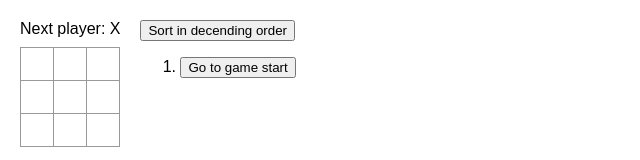
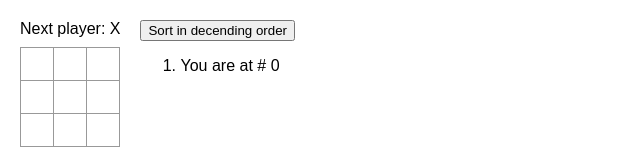
Before and after one commit to Simon-Bakken-Jantasuk/tic-tac-toe-react, a React (Create React App) app: page / in a window 1280 px wide. Shown: the top 160 px of the page, without its empty margins (0-640 px from the left). Built offline with nearby package versions, Linux system fonts and the light colour scheme.

Commit message:
Finish task 1

```diff
--- a/src/App.js
+++ b/src/App.js
@@ -4,6 +4,7 @@ export default function Game() {
   const [history, setHistory] = useState([Array(9).fill(null)]);
   const [currentMove, setCurrentMove] = useState(0);
   const [sort, setSort] = useState(false);
+  const [button, setButton] = useState(true);
   const xIsNext = currentMove % 2 === 0;
   const currentSquares = history[currentMove];
 
@@ -21,19 +22,26 @@ export default function Game() {
     setCurrentMove(nextMove);
   }
 
-  const moves = history.map((_, move) => {
+  const moves = history.map((square, move) => {
     let description;
-    if (move > 0) {
+
+    if (move == currentMove) {
+      description = `You are at # ${move}`
+      return (
+        <li key={move}>
+          <p>{description}</p>
+        </li>
+      );
+    } else if (move > 0){
       description = `Go to move # ${move}`;
     } else {
       description = "Go to game start";
     }
+
     return (
-      <>
-        <li key={move}>
-          <button onClick={() => jumpTo(move)}>{description}</button>
-        </li>
-      </>
+      <li key={move}>
+        <button onClick={() => jumpTo(move)}>{description}</button>
+      </li>
     );
   });
 
```
Also changed, not shown: 1 other file (tests, documents, lock files or other folders).
